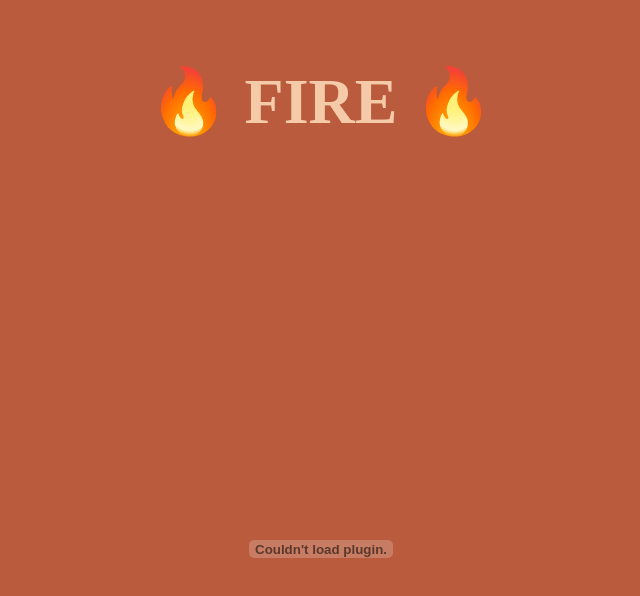
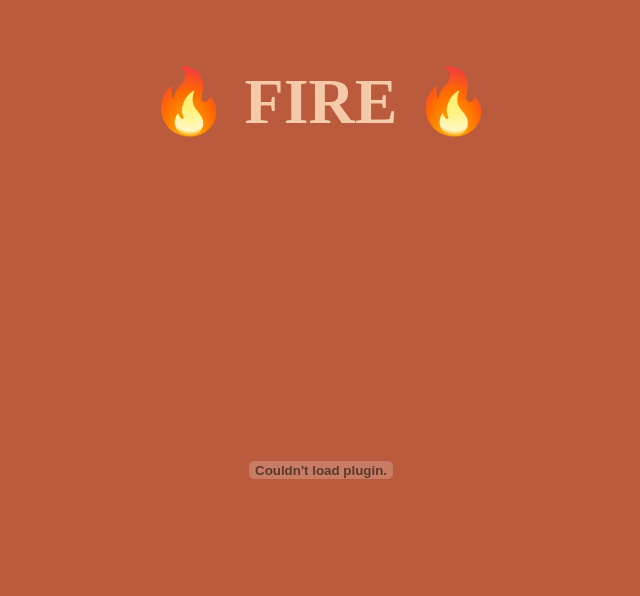
Before and after one commit to MBtheOtaku/Data-and-Society-Final-Tech-Report, a plain HTML site: page index.html in a window 1280 px wide. Shown: the whole page, without its empty margins (319-959 px from the left). Drawn offline with Linux system fonts and the light colour scheme.

Commit message:
removed scrolling

```diff
--- a/index.css
+++ b/index.css
@@ -2,6 +2,7 @@
     box-sizing: border-box;
     margin: 0;
     padding: 0;
+    overscroll-behavior: none;
 }
 
 body {
@@ -9,11 +10,12 @@ body {
     padding: 0;
     width: 100%;
     height: 100vh;
+    background-color: #B95B3C;
 }
 
 .title {
     width: 100%;
-    margin-bottom: 50px;
+    margin-bottom: 5%;
     text-align: center;
     font-size: 64px;
     font-weight: bold;
@@ -30,6 +32,6 @@ body {
 
 .pdf-viewer {
     width: 100%;
-    height: 90vh;
+    height: 70vh;
     margin: auto;
 }
```
